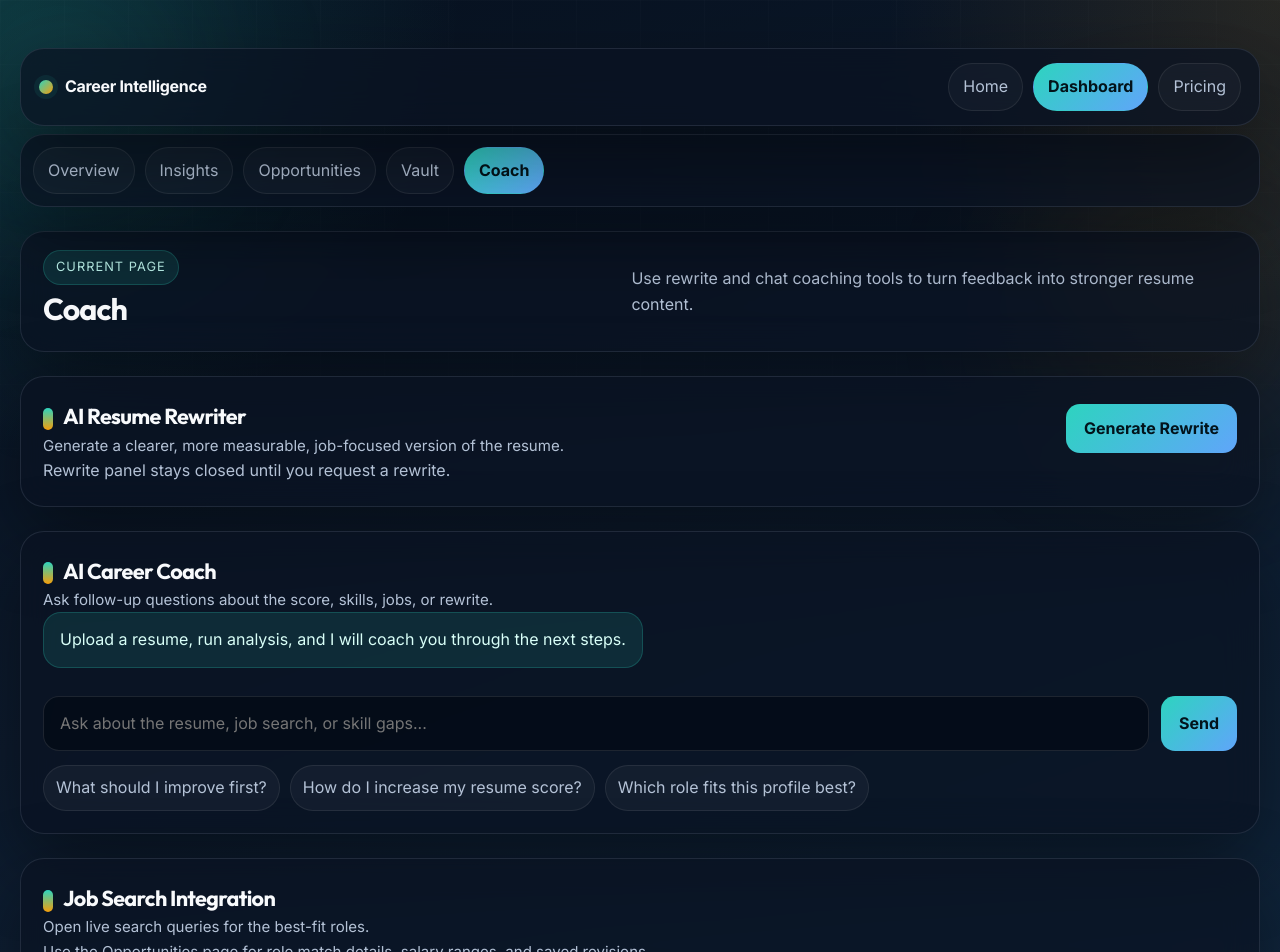
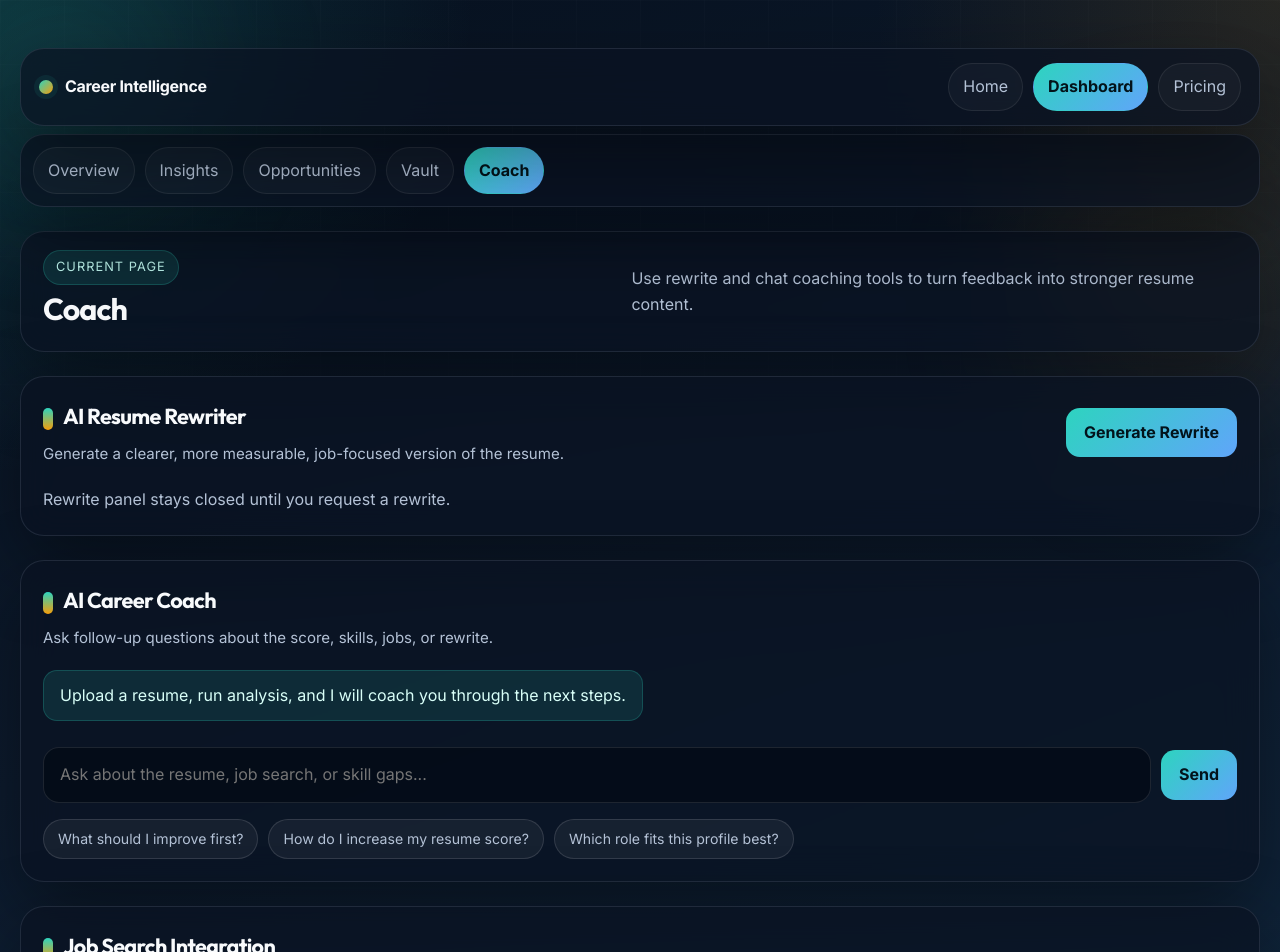
Before and after one commit to VISHWAJITH-GS/vs, a React (Vite) app in the folder frontend/: page /dashboard/coach in a window 1280 px wide. Shown: the top 952 px of the page. Built offline with nearby package versions, Linux system fonts and the light colour scheme.

Commit message:
frontend modified

```diff
--- a/frontend/src/components/dashboard/CoachPanel.jsx
+++ b/frontend/src/components/dashboard/CoachPanel.jsx
@@ -19,28 +19,29 @@ const CoachPanel = ({ messages, onSend, quickPrompts, loading }) => {
   };
 
   return (
-    <section className="glass-panel feature-card">
+    <section className="glass-panel feature-card" style={{ display: 'flex', flexDirection: 'column', gap: '20px' }}>
       <div className="feature-card-header">
-        <div>
+        <div style={{ display: 'flex', flexDirection: 'column', gap: '8px' }}>
           <h2 className="section-title">AI Career Coach</h2>
-          <p className="section-caption">Ask follow-up questions about the score, skills, jobs, or rewrite.</p>
+          <p className="section-caption" style={{ lineHeight: '1.6' }}>Ask follow-up questions about the score, skills, jobs, or rewrite.</p>
         </div>
       </div>
 
-      <div className="coach-panel">
-        <div className="chat-window">
+      <div style={{ display: 'flex', flexDirection: 'column', gap: '16px' }}>
+        <div style={{ display: 'flex', flexDirection: 'column', gap: '10px' }}>
           {messages.map((message, index) => (
-            <div key={`${message.role}-${index}`} className={`chat-bubble ${message.role}`}>
+            <div key={`${message.role}-${index}`} className={`chat-bubble ${message.role}`} style={{ padding: '12px 16px', borderRadius: '14px', lineHeight: '1.6' }}>
               <span>{message.content}</span>
             </div>
           ))}
           <div ref={endRef} />
         </div>
 
-        <form className="chat-form" onSubmit={submitMessage}>
+        <form style={{ display: 'flex', gap: '10px', alignItems: 'center' }} onSubmit={submitMessage}>
           <input
             type="text"
             className="chat-input"
+            style={{ flex: 1 }}
             placeholder="Ask about the resume, job search, or skill gaps..."
             value={inputValue}
             onChange={(event) => setInputValue(event.target.value)}
@@ -52,9 +53,10 @@ const CoachPanel = ({ messages, onSend, quickPrompts, loading }) => {
         </form>
 
         {Array.isArray(quickPrompts) && quickPrompts.length ? (
-          <div className="quick-prompts">
+          <div style={{ display: 'flex', flexWrap: 'wrap', gap: '10px' }}>
             {quickPrompts.map((prompt) => (
-              <button key={prompt} type="button" className="prompt-chip" onClick={() => onSend(prompt)} disabled={loading}>
+              <button key={prompt} type="button" className="prompt-chip" onClick={() => onSend(prompt)} disabled={loading}
+                style={{ padding: '8px 14px', borderRadius: '999px', border: '1px solid rgba(255,255,255,0.12)', background: 'rgba(255,255,255,0.05)', color: 'var(--text-secondary)', cursor: 'pointer', fontSize: '0.88rem', transition: 'all 0.18s ease' }}>
                 {prompt}
               </button>
             ))}
--- a/frontend/src/components/dashboard/RevisionVault.jsx
+++ b/frontend/src/components/dashboard/RevisionVault.jsx
@@ -91,18 +91,18 @@ const RevisionVault = ({
   const comparedRevision = revisions.find((revision) => revision.id === compareRevisionId) || null;
 
   return (
-    <section className="glass-panel feature-card">
+    <section className="glass-panel feature-card" style={{ display: 'flex', flexDirection: 'column', gap: '24px' }}>
       <div className="feature-card-header">
-        <div>
+        <div style={{ display: 'flex', flexDirection: 'column', gap: '8px' }}>
           <h2 className="section-title">Revision Vault</h2>
-          <p className="section-caption">Save resume versions, restore a previous draft, and compare results side by side.</p>
+          <p className="section-caption" style={{ lineHeight: '1.6' }}>Save resume versions, restore a previous draft, and compare results side by side.</p>
         </div>
         <button type="button" className="btn primary" onClick={onSaveCurrent} disabled={!canSaveCurrent}>
           Save Current Revision
         </button>
       </div>
 
-      <div className="revision-compare-toolbar">
+      <div className="revision-compare-toolbar" style={{ display: 'flex', flexDirection: 'column', gap: '10px' }}>
         <label className="field-label" htmlFor="compare-revision">
           Compare against saved revision
         </label>
@@ -136,7 +136,7 @@ const RevisionVault = ({
             />
           ))
         ) : (
-          <p className="muted-text">No revisions saved yet. Generate a report, then save the version you want to keep.</p>
+          <p className="muted-text" style={{ lineHeight: '1.7' }}>No revisions saved yet. Generate a report, then save the version you want to keep.</p>
         )}
       </div>
     </section>
--- a/frontend/src/components/dashboard/RewritePanel.jsx
+++ b/frontend/src/components/dashboard/RewritePanel.jsx
@@ -3,27 +3,27 @@ import React from 'react';
 const RewritePanel = ({ rewrittenResume, onRewrite, loadingRewrite, hasRequestedRewrite }) => {
   if (!hasRequestedRewrite) {
     return (
-      <section className="glass-panel feature-card">
+      <section className="glass-panel feature-card" style={{ display: 'flex', flexDirection: 'column', gap: '20px' }}>
         <div className="feature-card-header">
-          <div>
+          <div style={{ display: 'flex', flexDirection: 'column', gap: '8px' }}>
             <h2 className="section-title">AI Resume Rewriter</h2>
-            <p className="section-caption">Generate a clearer, more measurable, job-focused version of the resume.</p>
+            <p className="section-caption" style={{ lineHeight: '1.6' }}>Generate a clearer, more measurable, job-focused version of the resume.</p>
           </div>
           <button className="btn primary" onClick={onRewrite} disabled={loadingRewrite} type="button">
             {loadingRewrite ? 'Rewriting...' : 'Generate Rewrite'}
           </button>
         </div>
-        <p className="muted-text">Rewrite panel stays closed until you request a rewrite.</p>
+        <p className="muted-text" style={{ lineHeight: '1.7' }}>Rewrite panel stays closed until you request a rewrite.</p>
       </section>
     );
   }
 
   return (
-    <section className="glass-panel feature-card">
+    <section className="glass-panel feature-card" style={{ display: 'flex', flexDirection: 'column', gap: '20px' }}>
       <div className="feature-card-header">
-        <div>
+        <div style={{ display: 'flex', flexDirection: 'column', gap: '8px' }}>
           <h2 className="section-title">AI Resume Rewriter</h2>
-          <p className="section-caption">Generate a clearer, more measurable, job-focused version of the resume.</p>
+          <p className="section-caption" style={{ lineHeight: '1.6' }}>Generate a clearer, more measurable, job-focused version of the resume.</p>
         </div>
         <button className="btn primary" onClick={onRewrite} disabled={loadingRewrite} type="button">
           {loadingRewrite ? 'Rewriting...' : 'Refresh Rewrite'}
--- a/frontend/src/components/dashboard/SectionCard.jsx
+++ b/frontend/src/components/dashboard/SectionCard.jsx
@@ -3,10 +3,10 @@ import React from 'react';
 const SectionCard = ({ title, subtitle, children, className = '' }) => {
   return (
     <section className={`glass-panel feature-card ${className}`.trim()}>
-      <div className="feature-card-header">
-        <div>
+      <div className="feature-card-header" style={{ marginBottom: '20px' }}>
+        <div style={{ display: 'flex', flexDirection: 'column', gap: '8px' }}>
           <h2 className="section-title">{title}</h2>
-          {subtitle ? <p className="section-caption">{subtitle}</p> : null}
+          {subtitle ? <p className="section-caption" style={{ lineHeight: '1.6' }}>{subtitle}</p> : null}
         </div>
       </div>
       {children}
```
